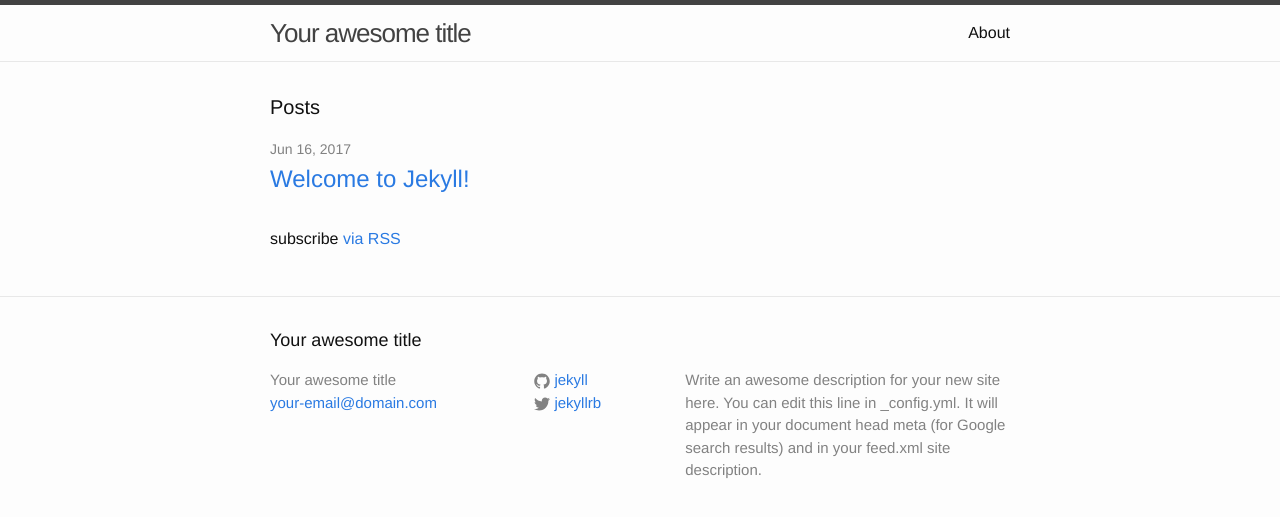
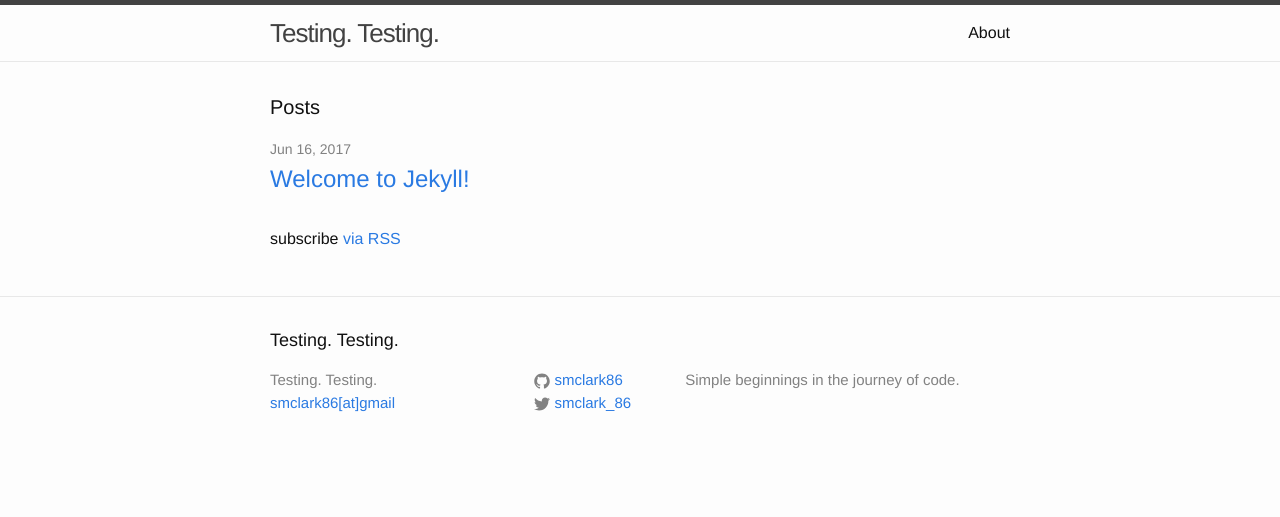
Before and after one commit to smclark86/smclark86.github.io, a Jekyll site: the page built from index.html, in a window 1280 px wide. Shown: the top 517 px of the page. Built offline with Jekyll 4.4.1, drawn with Linux system fonts in a browser that asks for light colours.

Commit message:
Update CONFIG

```diff
--- a/_config.yml
+++ b/_config.yml
@@ -6,16 +6,14 @@
 # 'jekyll serve'. If you change this file, please restart the server process.
 
 # Site settings
-title: Your awesome title
-email: your-email@domain.com
+title: Testing. Testing.
+email: smclark86[at]gmail
 description: > # this means to ignore newlines until "baseurl:"
-  Write an awesome description for your new site here. You can edit this
-  line in _config.yml. It will appear in your document head meta (for
-  Google search results) and in your feed.xml site description.
+  Simple beginnings in the journey of code.
 baseurl: "" # the subpath of your site, e.g. /blog
-url: "http://yourdomain.com" # the base hostname & protocol for your site
-twitter_username: jekyllrb
-github_username:  jekyll
+url: "https://smclark86.github.io" # the base hostname & protocol for your site
+twitter_username: smclark_86
+github_username:  smclark86
 
 # Build settings
 markdown: kramdown
```
